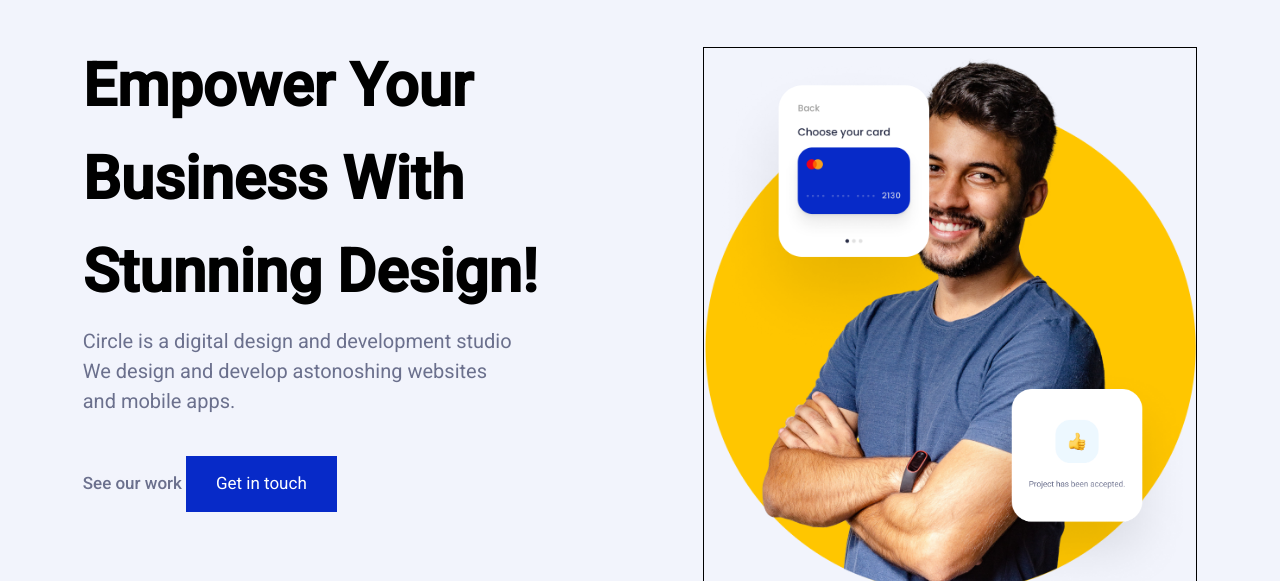
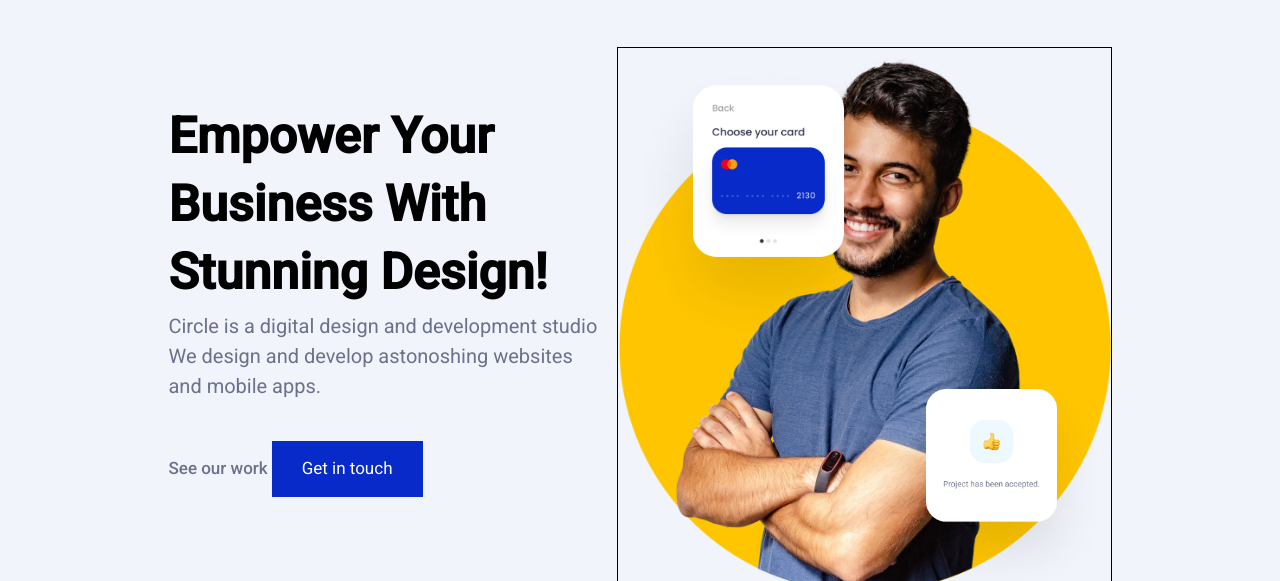
Before and after one commit to lexisgasa/midterm-ironhack, a plain HTML site: page index.html in a window 1280 px wide. Shown: the part 153-734 px from the top of the page. Drawn offline with Linux system fonts and the light colour scheme.

Commit message:
seccion 'main' sale del paso, falta acabar

```diff
--- a/resources/styles/style.css
+++ b/resources/styles/style.css
@@ -34,7 +34,7 @@ body {
 
 /* ------------------------------ Navbar ------------------------------ */
 
-header, nav, section, footer {
+nav, main, section, footer {
   margin: 50px 40px;
 }
 
@@ -77,15 +77,19 @@ nav div :first-child {
 
 main {
   display: flex;
-  justify-content: space-around;
+  justify-content: center;
+  gap: 20px;
 }
 
 main h2 {
-  font-size: 60px;
-  line-height: 1.3;
-  margin-bottom: 15px;
+  font-size: 50px;
+  margin-bottom: 10px;
+}
 
+main h2:first-child {
+  margin-top: 60px;
 }
+
 main p {
 color: var(--secondary);
 font-size: 20px;
```
